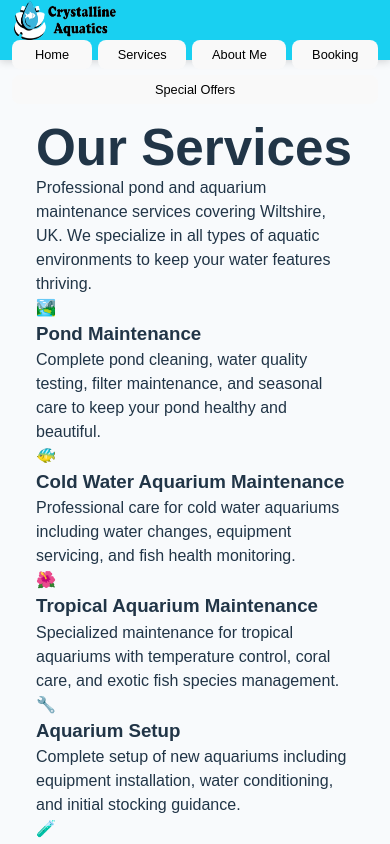
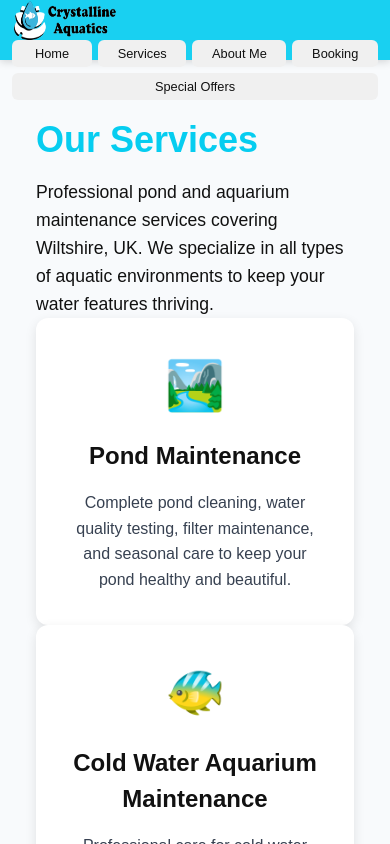
Before and after one commit to OswanYunus/crystalline-aquatics, a React (Vite) app in the folder Frontend/crystalline-aquatics/: page / in a window 390 px wide. Both pictures are taken after a click on the button "Services". Built offline with nearby package versions, Linux system fonts and the light colour scheme.

Commit message:
Mobile responsiveness again

```diff
--- a/Frontend/crystalline-aquatics/src/App.css
+++ b/Frontend/crystalline-aquatics/src/App.css
@@ -9,6 +9,8 @@ html, body, #root {
   overflow-x: hidden; /* prevent right scroll */
   box-sizing: border-box;
   font-family: 'Arial', sans-serif;
+  color: #111; /* default dark text for readability */
+  background-color: #fff;
 }
 
 /* -----------------------------------
@@ -52,13 +54,9 @@ html, body, #root {
   flex-wrap: wrap;
   gap: 12px;
 }
-.nav-right {
-  justify-content: flex-end;
-}
-.nav-btn {
-  padding: 8px 16px;
-  font-size: 1rem;
-}
+.nav-right { justify-content: flex-end; }
+.nav-btn { padding: 8px 16px; font-size: 1rem; color: #111; background: #f0f0f0; border-radius: 6px; border: none; cursor: pointer; }
+.nav-btn:hover { background: #e0e0e0; }
 
 /* Navbar mobile adjustments */
 @media (max-width: 768px) {
@@ -181,25 +179,39 @@ html, body, #root {
 ----------------------------------- */
 .icon-grid { display: grid; grid-template-columns: repeat(auto-fit, minmax(250px, 1fr)); gap: 3rem; margin-top: 4rem; }
 .icon-card {
-  background-color: rgba(255,255,255,0.4); /* fallback */
-  -webkit-backdrop-filter: blur(1rem); /* Safari */
-  backdrop-filter: blur(1rem); /* modern browsers */
+  background-color: rgba(255,255,255,0.4);
+  -webkit-backdrop-filter: blur(1rem);
+  backdrop-filter: blur(1rem);
   box-shadow: 0 4px 6px rgba(0,0,0,0.1);
   border-radius: 1rem;
   padding: 1.5rem;
   border: 1px solid rgba(255,255,255,0.3);
   width: 100%;
   min-width: 0;
+  color: #111; /* dark text for readability */
 }
 .icon-emoji { font-size: 2.25rem; }
 .icon-title { font-weight: 700; font-size: 1.25rem; margin-top: 0.75rem; color: #065f46; }
 .icon-text { margin-top: 0.5rem; color: #374151; }
 
 /* -----------------------------------
+   Services Section
+----------------------------------- */
+.services-heading { font-size: 36px; font-weight: 800; margin-bottom: 18px; color: #06cdf0; }
+.services-sub { font-size: 1.1rem; color:#111; max-width:600px; margin:0 auto; line-height:1.6; }
+.service-card { background: white; padding: 2rem; border-radius: 12px; box-shadow: 0 4px 12px rgba(0,0,0,0.1); transition: transform 0.2s, box-shadow 0.2s; cursor: pointer; display:flex; flex-direction:column; align-items:center; }
+.service-card:hover { transform: translateY(-5px); box-shadow: 0 8px 25px rgba(0,0,0,0.15); }
+.service-icon { font-size: 3rem; margin-bottom: 1rem; text-align: center; color:#06cdf0; }
+.service-title { font-size: 1.5rem; font-weight:700; margin-bottom:1rem; text-align:center; color:#111; }
+.service-desc { color:#374151; line-height:1.6; text-align:center; }
+
+/* -----------------------------------
    Buttons
 ----------------------------------- */
-.cta-btn { padding: 16px 32px; background: #06cdf0; color: white; border: none; border-radius: 8px; font-size:1.1rem; font-weight:600; cursor:pointer; transition: background 0.2s, transform 0.2s; box-shadow: 0 4px 12px rgba(6,205,240,0.3); width: 100%; }
-.cta-btn:hover { background:#05b8d6; transform: translateY(-2px); }
+.cta-btn, .submit-btn {
+  padding: 16px 32px; background: #06cdf0; color: #fff; border: none; border-radius: 8px; font-size:1.1rem; font-weight:600; cursor:pointer; transition: background 0.2s, transform 0.2s; box-shadow: 0 4px 12px rgba(6,205,240,0.3); width: 100%;
+}
+.cta-btn:hover, .submit-btn:hover { background:#05b8d6; transform: translateY(-2px); }
 
 /* -----------------------------------
    Hero
@@ -216,13 +228,11 @@ html, body, #root {
 ----------------------------------- */
 .form-card { background: white; padding: 32px; border-radius: 12px; box-shadow: 0 4px 12px rgba(0,0,0,0.1); }
 .form-row { margin-bottom: 20px; }
-.form-label { display:block; margin-bottom:8px; font-weight:600; color:#333; }
-.form-input, .phone-input, .form-textarea { width: 100%; padding:12px; border:1px solid #ddd; border-radius:8px; font-size:16px; background-color:#f8fcff; color:#333; box-sizing: border-box; }
+.form-label { display:block; margin-bottom:8px; font-weight:600; color:#111; }
+.form-input, .phone-input, .form-textarea { width: 100%; padding:12px; border:1px solid #ddd; border-radius:8px; font-size:16px; background-color:#f8fcff; color:#111; box-sizing: border-box; }
 .phone-row { display:flex; align-items:center; flex-wrap: wrap; }
-.phone-prefix { padding:12px; border:1px solid #ddd; border-right:none; border-radius:8px 0 0 8px; background:#f9f9f9; font-size:16px; color:#1e2021; font-weight:600; }
+.phone-prefix { padding:12px; border:1px solid #ddd; border-right:none; border-radius:8px 0 0 8px; background:#f9f9f9; font-size:16px; color:#111; font-weight:600; }
 .phone-input { flex:1; border-left:none; border-radius:0 8px 8px 0; }
-.submit-btn { width:100%; padding:14px; background:#06cdf0; color:white; border:none; border-radius:8px; font-size:16px; font-weight:600; cursor:pointer; transition:background 0.2s; }
-.submit-btn:hover { background:#05b8d6; }
 
 /* -----------------------------------
    Responsive adjustments for mobile
```
